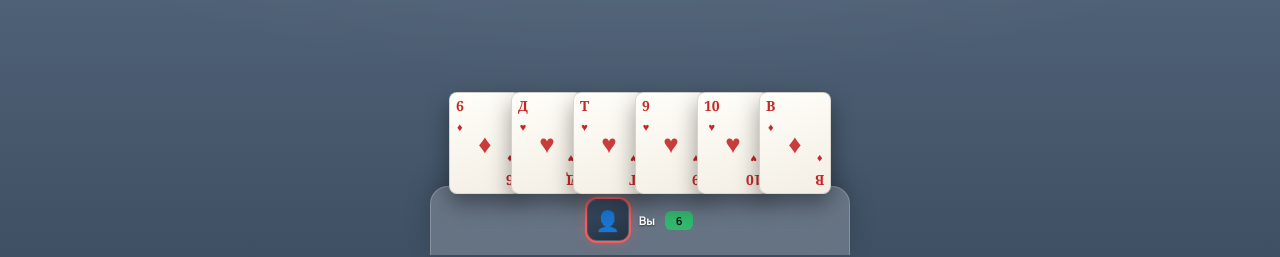
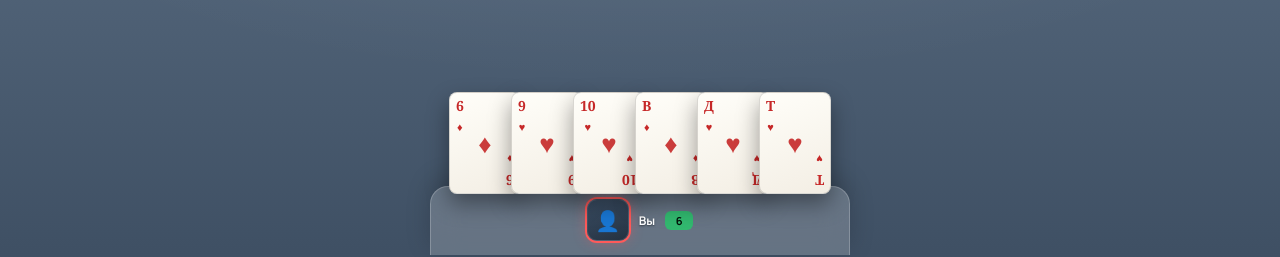
Before and after one commit to ve1LeRs/gamefortg, a React (Vite) app: page / in a window 1280 px wide. Both pictures are taken after a click on the button "Открыть дурак". Shown: the part 523-780 px from the top of the page. Built offline with nearby package versions, Linux system fonts and the light colour scheme; no server answers.

Commit message:
Sort Durak player hand by rank with trumps on the right
Keep the hand ordered low-to-high by nominal value, with trump
suit cards always at the far right after deals, takes, and refills.

Co-authored-by: ve1LeRs <ve1LeRs@users.noreply.github.com>

```diff
--- a/src/games/DurakGame.tsx
+++ b/src/games/DurakGame.tsx
@@ -4,6 +4,7 @@ import {
   type Card,
   type Rank,
   DURAK_RANKS,
+  SUITS,
   makeDeck,
   shuffle,
   rankValue,
@@ -21,6 +22,18 @@ function canDefend(card: Card, attack: Card, trump: Card['suit']): boolean {
   return beats(card, attack, trump)
 }
 
+/** Low → high by rank; same rank by suit; trumps always on the right. */
+function sortHand(hand: Card[], trump: Card['suit']): Card[] {
+  return [...hand].sort((a, b) => {
+    const aTrump = a.suit === trump ? 1 : 0
+    const bTrump = b.suit === trump ? 1 : 0
+    if (aTrump !== bTrump) return aTrump - bTrump
+    const byRank = rankValue(a.rank, DURAK_RANKS) - rankValue(b.rank, DURAK_RANKS)
+    if (byRank !== 0) return byRank
+    return SUITS.indexOf(a.suit) - SUITS.indexOf(b.suit)
+  })
+}
+
 function dealDurak() {
   const deck = shuffle(makeDeck(DURAK_RANKS))
   const player: Card[] = []
@@ -30,7 +43,8 @@ function dealDurak() {
     bot.push(deck.pop()!)
   }
   const trumpCard = deck[0]
-  return { deck, player, bot, trump: trumpCard.suit, trumpCard }
+  const trump = trumpCard.suit
+  return { deck, player: sortHand(player, trump), bot, trump, trumpCard }
 }
 
 function refill(hand: Card[], deck: Card[], n = 6): { hand: Card[]; deck: Card[] } {
@@ -106,6 +120,7 @@ export function DurakGame({
       ;({ hand: botNow, deck: deckNow } = refill(botNow, deckNow))
       ;({ hand: playerNow, deck: deckNow } = refill(playerNow, deckNow))
     }
+    playerNow = sortHand(playerNow, trump)
     setPlayer(playerNow)
     setBot(botNow)
     setDeck(deckNow)
@@ -277,10 +292,13 @@ export function DurakGame({
 
   const takeCards = () => {
     if (over || attacker !== 'bot' || busy) return
-    const taken = [
-      ...player,
-      ...table.flatMap((p) => (p.defence ? [p.attack, p.defence] : [p.attack])),
-    ]
+    const taken = sortHand(
+      [
+        ...player,
+        ...table.flatMap((p) => (p.defence ? [p.attack, p.defence] : [p.attack])),
+      ],
+      trump,
+    )
     setPlayer(taken)
     setTable([])
     setEnterMap({})
@@ -339,6 +357,7 @@ export function DurakGame({
     !busy && table.length > 0 && table.every((p) => p.defence) && (attacker === 'player' || attacker === 'bot')
   const canTake = !busy && !over && attacker === 'bot' && table.some((p) => !p.defence)
   const deckLayers = Math.min(5, Math.max(1, Math.ceil(deck.length / 6)))
+  const playerHand = useMemo(() => sortHand(player, trump), [player, trump])
 
   return (
     <div
@@ -430,9 +449,9 @@ export function DurakGame({
       </div>
 
       <footer className="durak-bottom" onClick={(e) => e.stopPropagation()}>
-        <div className="durak-hand" data-count={player.length}>
-          {player.map((c, i) => {
-            const n = player.length
+        <div className="durak-hand" data-count={playerHand.length}>
+          {playerHand.map((c, i) => {
+            const n = playerHand.length
             const mid = (n - 1) / 2
             const offset = i - mid
             return (
@@ -461,7 +480,7 @@ export function DurakGame({
               👤
             </div>
             <span className="durak-name">Вы</span>
-            <span className="durak-pill">{player.length}</span>
+            <span className="durak-pill">{playerHand.length}</span>
           </div>
         </div>
       </footer>
```
